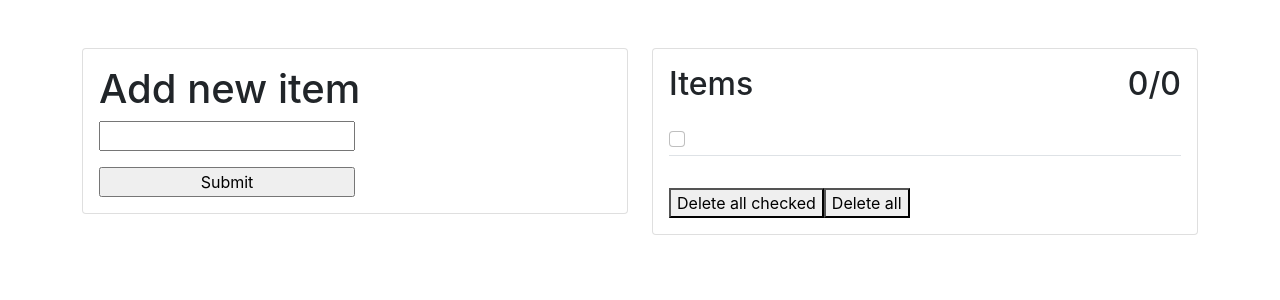
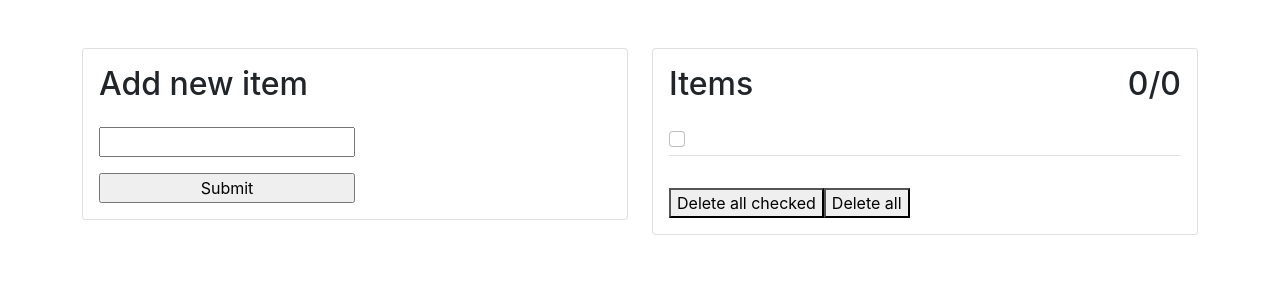
Before and after one commit to SilviuIordache/ReactToDo, a React (Create React App) app: page / in a window 1280 px wide. Shown: the top 300 px of the page. Built offline with nearby package versions, Linux system fonts and the light colour scheme.

Commit message:
Adjust spacing

```diff
--- a/src/components/AddItemForm/AddItemForm.js
+++ b/src/components/AddItemForm/AddItemForm.js
@@ -27,7 +27,7 @@ export default class AddItemForm extends React.Component {
     return (
       <form onSubmit={this.onSubmit} className="card p-3">
         <label className="text-left">
-          <h1>Add new item</h1>
+          <h2 className='mb-4'>Add new item</h2>
           <div>
             <input type="text"
               onChange={this.onChange}
```
